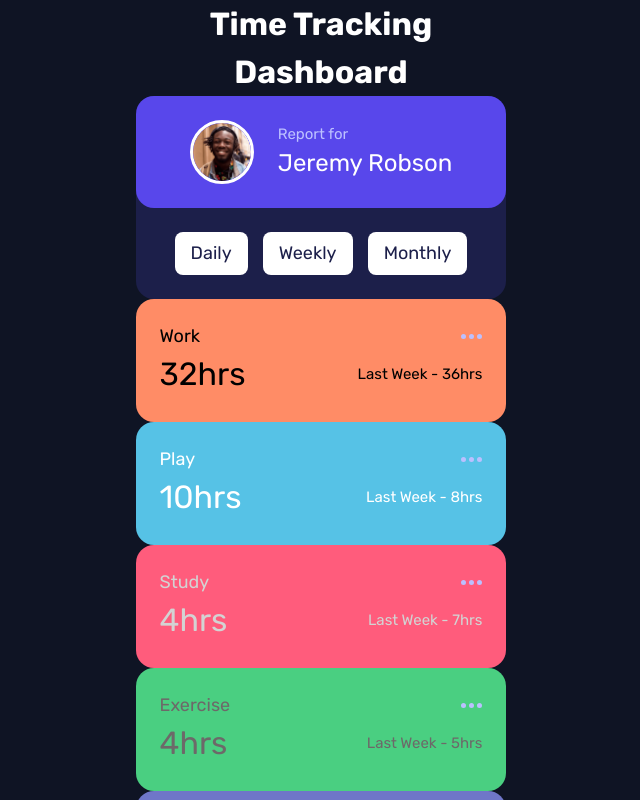
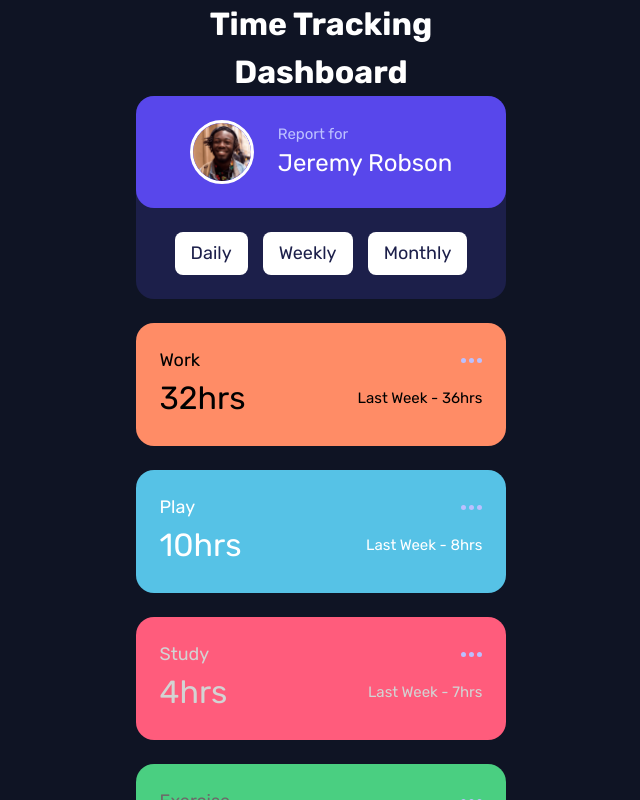
Before and after one commit to mayor-creator/time_tracking_app, a React (Vite) app: page / in a window 1280 px wide. Shown: the top 800 px of the page, without its empty margins (319-959 px from the left). Built offline with nearby package versions, Linux system fonts and the light colour scheme.

Commit message:
add card_main_container className

```diff
--- a/src/App.css
+++ b/src/App.css
@@ -31,3 +31,10 @@ h1 {
   width: min(100% - 2rem, 1008px);
   margin-inline: auto;
 }
+
+.main_card_container {
+  display: flex;
+  flex-direction: column;
+  gap: 24px;
+  padding-top: 24px;
+}
--- a/src/App.jsx
+++ b/src/App.jsx
@@ -11,7 +11,7 @@ function App() {
       </header>
       <main>
         <Profile />
-        <div>
+        <div className="main_card_container">
           {data.map((dataItem) => (
             <Card key={dataItem.title} data={dataItem} />
           ))}
```
